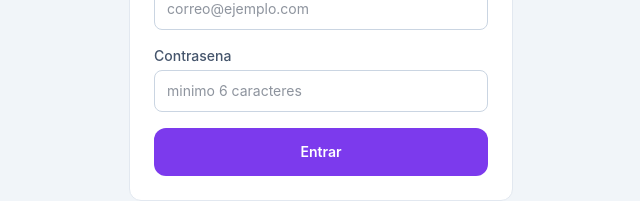
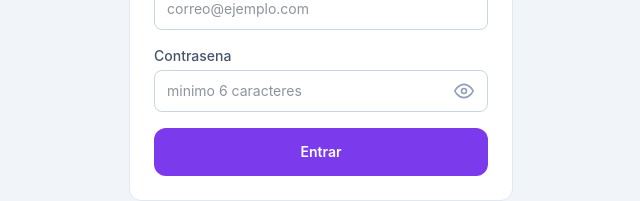
Before and after one commit to Lunar-Luis/Bodega, a React (Vite) app: page / in a window 1280 px wide. Shown: the part 432-633 px from the top of the page, without its empty margins (319-959 px from the left). Built offline with nearby package versions, Linux system fonts and the light colour scheme; no server answers.

Commit message:
Icono de visibilidad de la contrseña

```diff
--- a/src/pages/Login.tsx
+++ b/src/pages/Login.tsx
@@ -23,6 +23,7 @@
   const { signIn } = useAuth();
   const [email, setEmail] = useState('');
   const [password, setPassword] = useState('');
+  const [verPassword, setVerPassword] = useState(false);
   const [error, setError] = useState('');
   const [loading, setLoading] = useState(false);
 
@@ -68,15 +69,36 @@
 
           <div>
             <label className="block text-sm font-medium text-slate-600 mb-1">Contrasena</label>
+            <div className="relative">
               <input
-              type="password"
+                type={verPassword ? 'text' : 'password'}
                 value={password}
                 onChange={(e) => setPassword(e.target.value)}
                 required
                 minLength={6}
-              className="w-full px-3 py-2.5 border border-slate-300 rounded-lg text-sm focus:outline-none focus:ring-2 focus:ring-primary/30 focus:border-primary bg-white text-slate-800"
+                className="w-full px-3 py-2.5 pr-11 border border-slate-300 rounded-lg text-sm focus:outline-none focus:ring-2 focus:ring-primary/30 focus:border-primary bg-white text-slate-800"
                 placeholder="minimo 6 caracteres"
               />
+              <button
+                type="button"
+                onClick={() => setVerPassword(!verPassword)}
+                className="absolute right-3 top-1/2 -translate-y-1/2 text-slate-400 hover:text-slate-600 p-0.5"
+                tabIndex={-1}
+              >
+                {verPassword ? (
+                  <svg width="20" height="20" viewBox="0 0 24 24" fill="none" stroke="currentColor" strokeWidth="2" strokeLinecap="round" strokeLinejoin="round">
+                    <path d="M17.94 17.94A10.07 10.07 0 0 1 12 20c-7 0-11-8-11-8a18.45 18.45 0 0 1 5.06-5.94" />
+                    <path d="M9.9 4.24A9.12 9.12 0 0 1 12 4c7 0 11 8 11 8a18.5 18.5 0 0 1-2.16 3.19" />
+                    <line x1="1" y1="1" x2="23" y2="23" />
+                  </svg>
+                ) : (
+                  <svg width="20" height="20" viewBox="0 0 24 24" fill="none" stroke="currentColor" strokeWidth="2" strokeLinecap="round" strokeLinejoin="round">
+                    <path d="M1 12s4-8 11-8 11 8 11 8-4 8-11 8-11-8-11-8z" />
+                    <circle cx="12" cy="12" r="3" />
+                  </svg>
+                )}
+              </button>
+            </div>
           </div>
 
           <button
```
Lines whose indentation alone changed are shown as unchanged.
